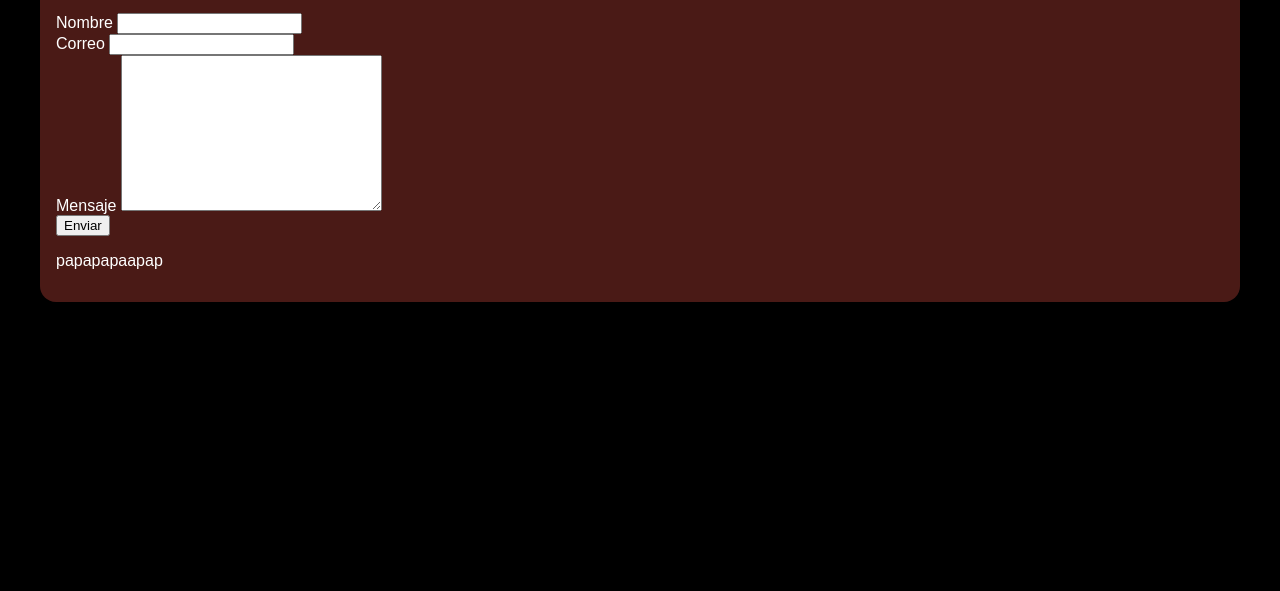
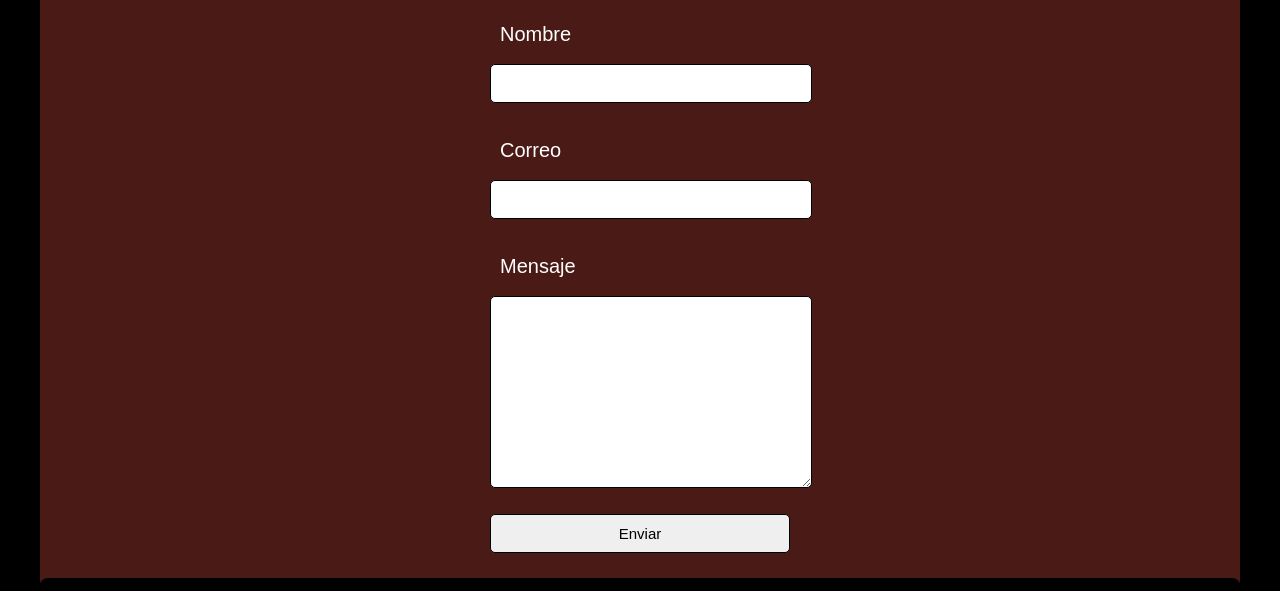
Before and after one commit to danilus/CAC_fullstak_G11_A, a plain HTML site: page contacto.html in a window 1280 px wide. Shown: the part 162-753 px from the top of the page. Drawn offline with nearby package versions, Linux system fonts and the light colour scheme.

Commit message:
Acomode un poco el formulario

```diff
--- a/contacto.html
+++ b/contacto.html
@@ -7,6 +7,8 @@
     <link rel="stylesheet" href="https://cdn.jsdelivr.net/npm/bootstrap-icons@1.11.1/font/bootstrap-icons.css">
     <script src="https://kit.fontawesome.com/b0e71947d9.js" crossorigin="anonymous"></script>
     <link rel="stylesheet" type="text/css" href="resources/css/global.css">
+    <link rel="stylesheet" type="text/css" href="resources/css/contacto.css">
+
 </head>
 
 <body>
@@ -44,9 +46,9 @@
                 <textarea name="message" id="msg-field" cols="30" rows="10"></textarea>
                 <br>
 
-                <input type="submit" value="Enviar">
+                <input type="submit" id="arlo" value="Enviar" >
             </form>
-            <p id="error">papapapaapap<script src="resources/js/validarForm.js"></script></p>
+            <p id="error"><script src="resources/js/validarForm.js"></script></p>
 
         </section>
 
--- /dev/null
+++ b/resources/css/contacto.css
@@ -0,0 +1,38 @@
+/* #name-field #email-field #msg-field{ */
+    form{
+        width: 300px;
+        margin:0 auto;
+    }
+     input,textarea {
+       display: block;
+     width: 100%;
+    padding: 10px;
+    color: black;
+    margin-bottom: 8px;
+    border: 1px solid black;
+    justify-content: center;
+    border-radius: 5px;
+    font-size: 15px;
+    font-family: Arial, Helvetica, sans-serif;
+
+
+
+
+
+}
+
+label{
+    display:block ;
+    width: 100%;
+    text-align:left;
+   padding: 10px;
+   margin-bottom: 8px;
+   justify-content: center;
+   font-family: Arial, Helvetica, sans-serif;
+   font-size: 20px;
+
+}
+p{
+    text-align: center;
+    font-size: 1.6rem;
+}
--- a/resources/js/validarForm.js
+++ b/resources/js/validarForm.js
@@ -15,7 +15,7 @@ formulario.addEventListener('submit', function(evento){
 
     if (!nomUsuarioReg.test(nombre.value)) {
         //return console.log("Solo letras");
-        mensajeError.push("Solo letras");
+        mensajeError.push("Nombre solo permite letras");
     }
 
     if (!regEmail.test(correo.value)) {
```
Also changed, not shown: index.html (+1 -1 lines).
